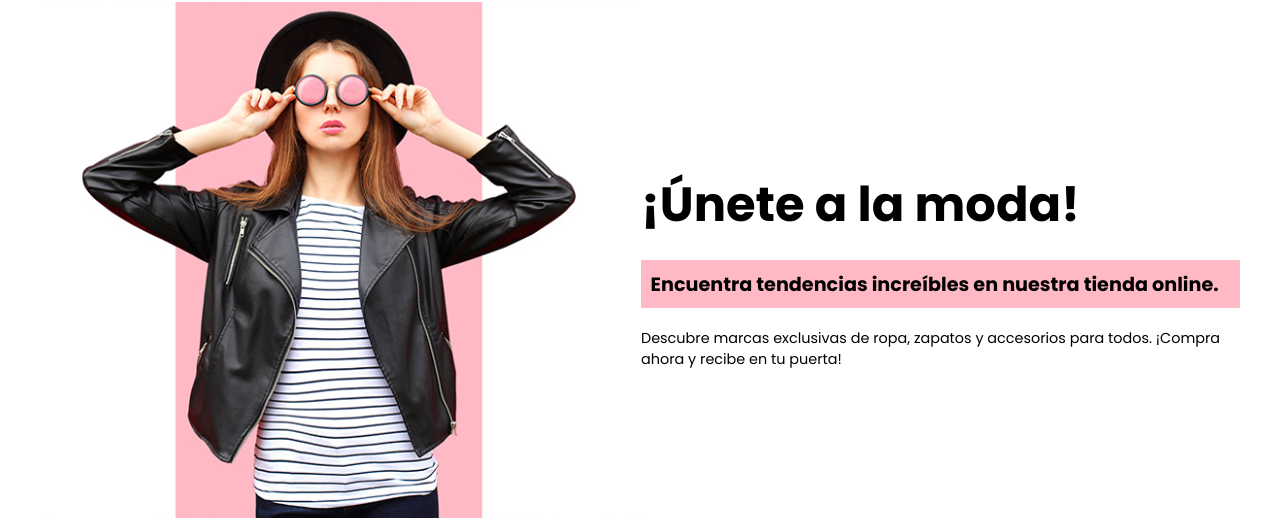
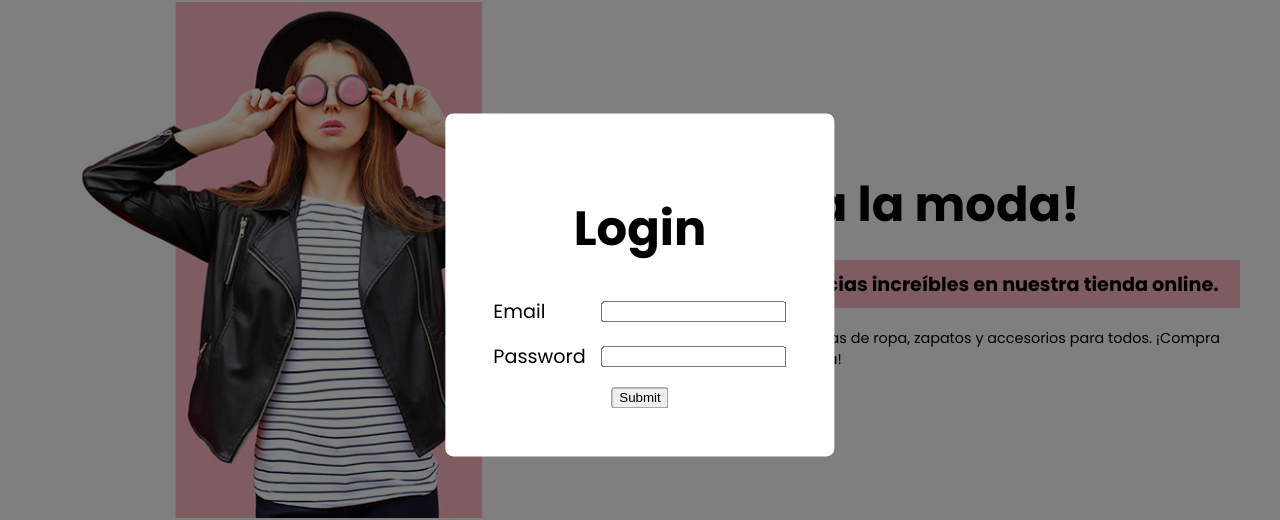
Before and after one commit to RamSantoyo/Fake-Store, a React (Vite) app: page / in a window 1280 px wide. Shown: the part 115-635 px from the top of the page. Built offline with nearby package versions, Linux system fonts and the light colour scheme; no server answers.

Commit message:
agregando login

```diff
--- a/package.json
+++ b/package.json
@@ -11,6 +11,7 @@
   },
   "dependencies": {
     "@reduxjs/toolkit": "^1.9.5",
+    "formik": "^2.4.2",
     "react": "^18.2.0",
     "react-dom": "^18.2.0",
     "react-redux": "^8.0.7",
--- /dev/null
+++ b/src/Components/Login.jsx
@@ -0,0 +1,96 @@
+import styled from "styled-components";
+import { Formik, Form, Field, ErrorMessage } from "formik";
+import { useState } from "react";
+
+const Modal = styled.div`
+    position: fixed;
+    top: 0;
+    left: 0;
+    z-index: 100;
+    width: 100vw;
+    height: 100vh;
+    background-color: rgba(0,0,0,0.5);
+`;
+
+const ModalContent = styled.div`
+    position: absolute;
+    top: 50%;
+    left: 50%;
+    transform: translate(-50%, -50%);
+`;
+
+const Card = styled(Form)`
+    display: flex;
+    flex-direction: column;
+    justify-content: center;
+    align-items: center;
+    gap: 1rem;
+    background-color: #fff;
+    padding: 3rem;
+    border-radius: 0.5rem;
+`;
+
+const ContentInput = styled.div`
+    display: flex;
+    justify-content: space-between;
+    align-items: center;
+    gap: 1rem;
+    width: 100%;
+`;
+
+const FormLogin = () => {
+    return (
+        <Formik
+           //valores iniciales
+            initialValues={{
+                email: '',
+                password: '',
+            }}
+            //validaciones
+            validate={(values) => {
+                const errors = {};
+                if (!values.email) errors.email = 'Required';
+                if (!values.password) errors.password = 'Required';
+                return errors;
+            }}
+            //submit
+            onSubmit={(values, { setSubmitting }) => {
+                setTimeout(() => {
+                    alert(JSON.stringify(values, null, 2));
+                    setSubmitting(false);
+                }, 400);
+            }}
+            >
+            {({ isSubmitting }) => (
+                <Card>
+                    <h1>Login</h1>
+                    <ContentInput>
+                        <label htmlFor="email">Email</label>
+                        <Field type="email" name="email" />
+                        <ErrorMessage name="email" component="div" />
+                    </ContentInput>
+                    <ContentInput>
+                        <label htmlFor="password">Password</label>
+                        <Field type="password" name="password" />
+                        <ErrorMessage name="password" component="div" />
+                    </ContentInput>
+                    <button type="submit" disabled={isSubmitting}>
+                        Submit
+                    </button>
+                </Card>
+            )}
+        </Formik>
+    );
+}
+
+const Login = () => {
+    return (
+        <Modal>
+            <ModalContent>
+                <FormLogin/>
+            </ModalContent>
+        </Modal>
+    );
+}
+
+export default Login;
--- a/src/Content/App.jsx
+++ b/src/Content/App.jsx
@@ -2,6 +2,7 @@ import "../index.css"
 import styled from 'styled-components';
 import { Link, Outlet } from "react-router-dom";
 import Nav from "../Components/Nav";
+import Login from "../Components/Login";
 import Footer from "../Components/Footer";
 
 const App = () => {
@@ -9,6 +10,7 @@ const App = () => {
         <>
         <Nav/>
         <div className="container">
+            <Login/>
             <Outlet/>
         </div>
         <Footer/>
```
Also changed, not shown: 1 other file (tests, documents, lock files or other folders).
